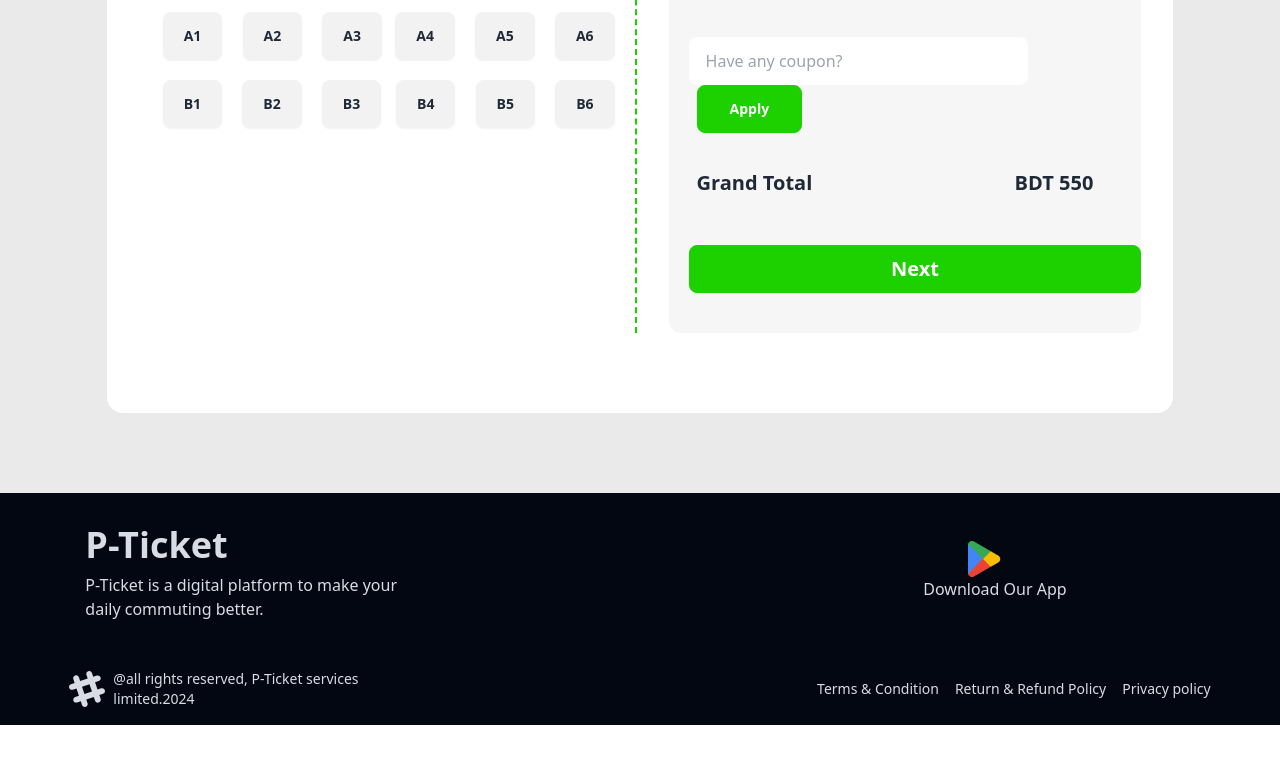
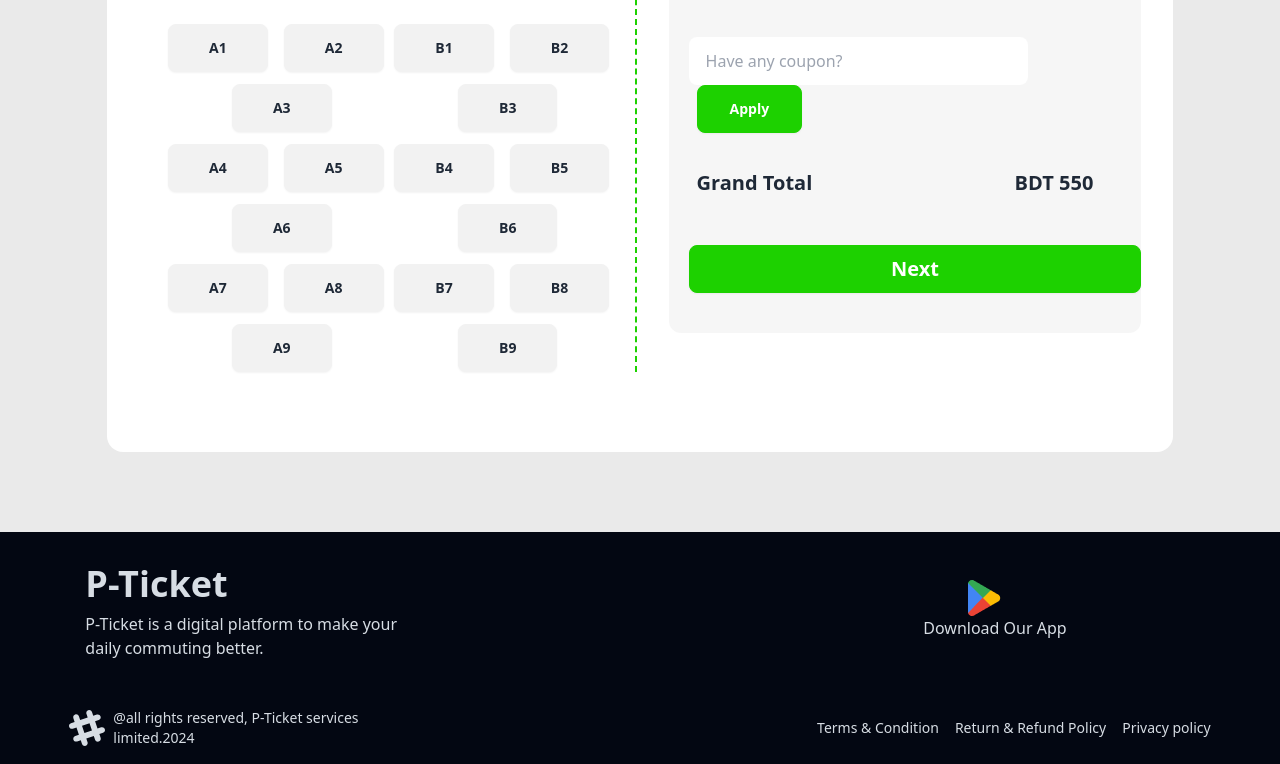
Before and after one commit to Mohammad-Abdur-Rahim/smart-ticketing-system, a plain HTML site: page index.html in a window 1280 px wide. Shown: the part 2457-3221 px from the top of the page. Before the commit the page ends 3182 px from the top, so only its background shows below. Drawn offline with nearby package versions, Linux system fonts and the light colour scheme.

Commit message:
test design ticket

```diff
--- a/index.html
+++ b/index.html
@@ -228,30 +228,44 @@
                         </div>
                         <!--3rd flex ticket-->
                         <div class="flex justify-between ">
-                            <div class="text-center space-x-4 pb-5">
-                                <button class="btn btn-activeCC pl-5 pr-5">A1</button>
-                                <button class="btn btn-activeCC pl-5 pr-5">A2</button>
-                                <button class="btn btn-activeCC pl-5 pr-5">A3</button>
+                            <div class="text-center space-x-3 space-y-3 ">
+                                <button class="btn btn-activeCC pl-10 pr-10">A1</button>
+                                <button class="btn btn-activeCC pl-10 pr-10">A2</button>
+                                <button class="btn btn-activeCC pl-10 pr-10">A3</button>
                             </div>
-                            <div class="text-center space-x-4  ">
-                                <button class="btn btn-activeCC pl-5 pr-5">A4</button>
-                                <button class="btn btn-activeCC pl-5 pr-5">A5</button>
-                                <button class="btn btn-activeCC pl-5 pr-5">A6</button>
+                            <div class="text-center space-x-3 space-y-3  ">
+                                <button class="btn btn-activeCC pl-10 pr-10 ">B1</button>
+                                <button class="btn btn-activeCC pl-10 pr-10 ">B2</button>
+                                <button class="btn btn-activeCC pl-10 pr-10 ">B3</button>
                             </div>
                         </div>
                         <!--4th flex ticket-->
                         <div class="flex justify-between  ">
-                            <div class="text-center space-x-4 pb-5">
-                                <button class="btn btn-activeCC pl-5 pr-5">B1</button>
-                                <button class="btn btn-activeCC pl-5 pr-5">B2</button>
-                                <button class="btn btn-activeCC pl-5 pr-5">B3</button>
+                            <div class="text-center space-x-3 space-y-3 ">
+                                <button class="btn btn-activeCC pl-10 pr-10">A4</button>
+                                <button class="btn btn-activeCC pl-10 pr-10">A5</button>
+                                <button class="btn btn-activeCC pl-10 pr-10">A6</button>
                             </div>
-                            <div class="text-center space-x-4  ">
-                                <button class="btn btn-activeCC pl-5 pr-5">B4</button>
-                                <button class="btn btn-activeCC pl-5 pr-5">B5</button>
-                                <button class="btn btn-activeCC pl-5 pr-5">B6</button>
+                            <div class="text-center space-x-3 space-y-3  ">
+                                <button class="btn btn-activeCC pl-10 pr-10 ">B4</button>
+                                <button class="btn btn-activeCC pl-10 pr-10">B5</button>
+                                <button class="btn btn-activeCC pl-10 pr-10">B6</button>
                             </div>
                         </div>
+                         <!--5th flex ticket-->
+                         <div class="flex justify-between  ">
+                            <div class="text-center space-x-3 space-y-3 ">
+                                <button class="btn btn-activeCC pl-10 pr-10">A7</button>
+                                <button class="btn btn-activeCC pl-10 pr-10">A8</button>
+                                <button class="btn btn-activeCC pl-10 pr-10">A9</button>
+                            </div>
+                            <div class="text-center space-x-3 space-y-3  ">
+                                <button class="btn btn-activeCC pl-10 pr-10 ">B7</button>
+                                <button class="btn btn-activeCC pl-10 pr-10">B8</button>
+                                <button class="btn btn-activeCC pl-10 pr-10">B9</button>
+                            </div>
+                        </div>
+
                     </div>
                     <!-- Main Part 2nd Side  ********************* START-->
                     <div class=" w-6/12 border-l-2 border-dashed border-[#1DD100] pl-8 mr-8 ">
```
